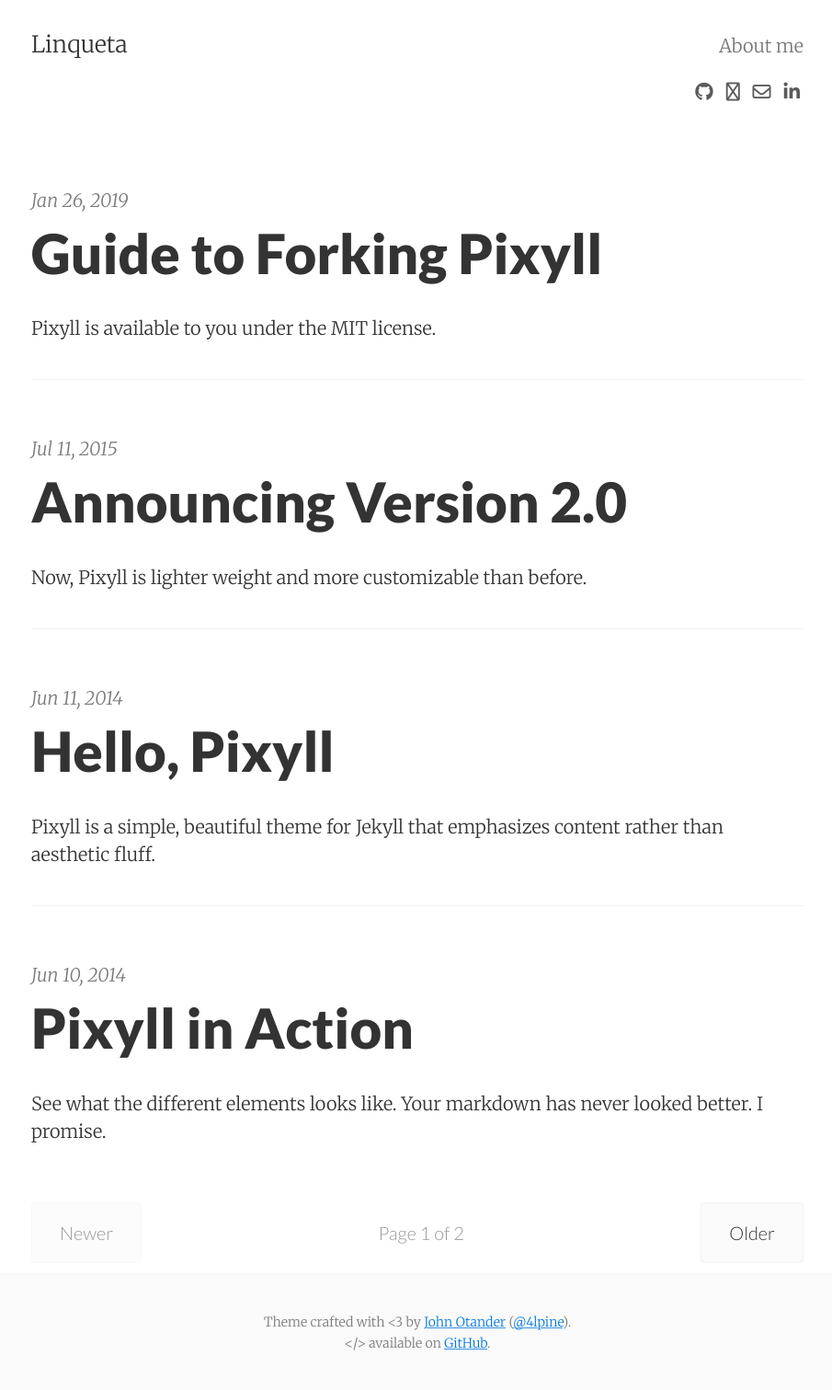
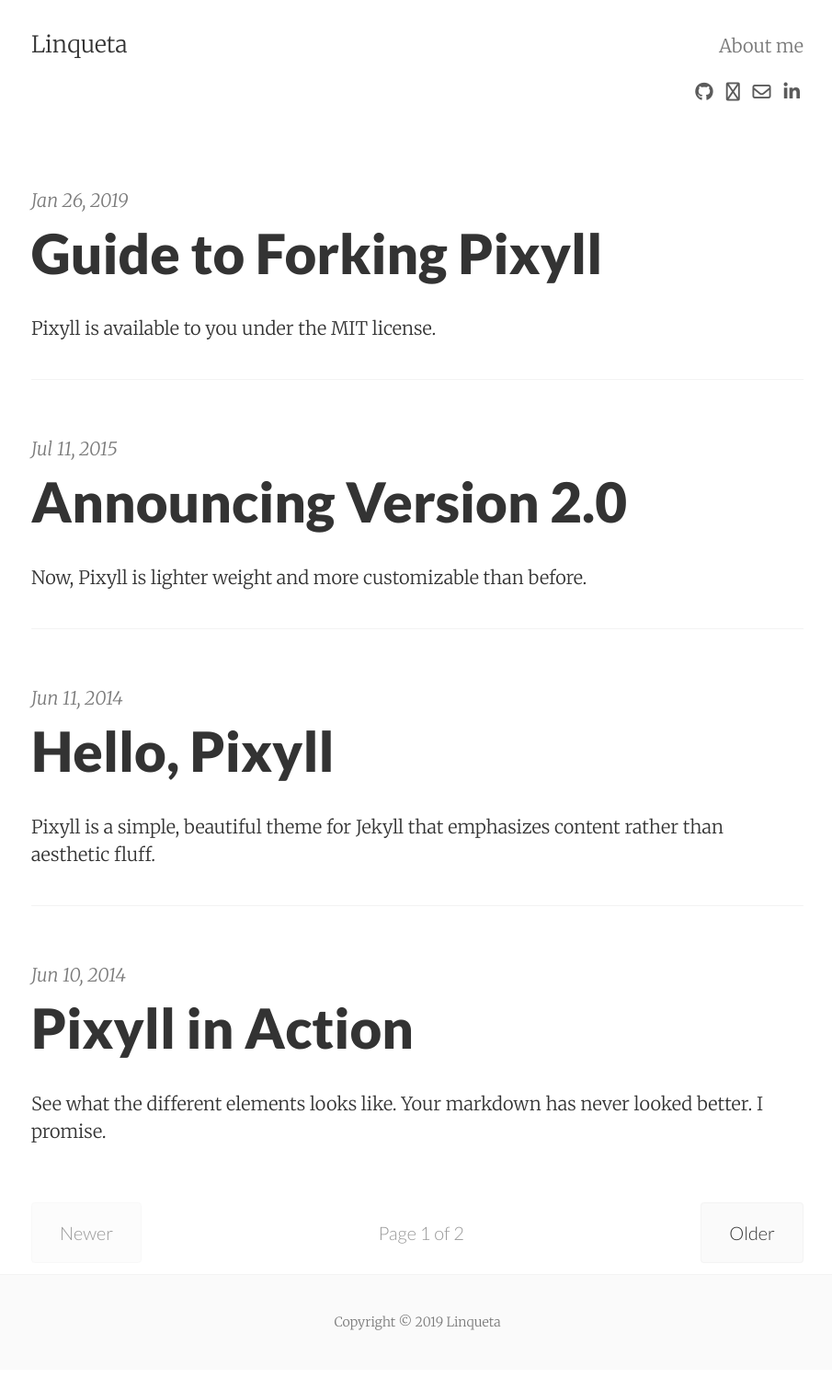
Before and after one commit to linqueta/blog, a Jekyll site: the page built from index.html, in a window 1280 px wide. Shown: the whole page at 92% size, without its empty margins (186-1091 px from the left). Built offline with Jekyll 4.4.1, drawn with Linux system fonts in a browser that asks for light colours; nearby versions of some CDN libraries; the list of posts is cut into pages by our own code; after the commit the page ends 1489 px from its top, so only the background shows below that.

Commit message:
set footer

```diff
--- a/_includes/footer.html
+++ b/_includes/footer.html
@@ -1,8 +1,7 @@
 <footer class="center">
   <div class="measure">
     <small>
-      Theme crafted with &lt;3 by <a href="http://johnotander.com">John Otander</a> (<a href="https://twitter.com/4lpine">@4lpine</a>).<br>
-      &lt;/&gt; available on <a href="https://github.com/johnotander/pixyll">GitHub</a>.
+      Copyright &copy; 2019 Linqueta
     </small>
   </div>
 </footer>
```
